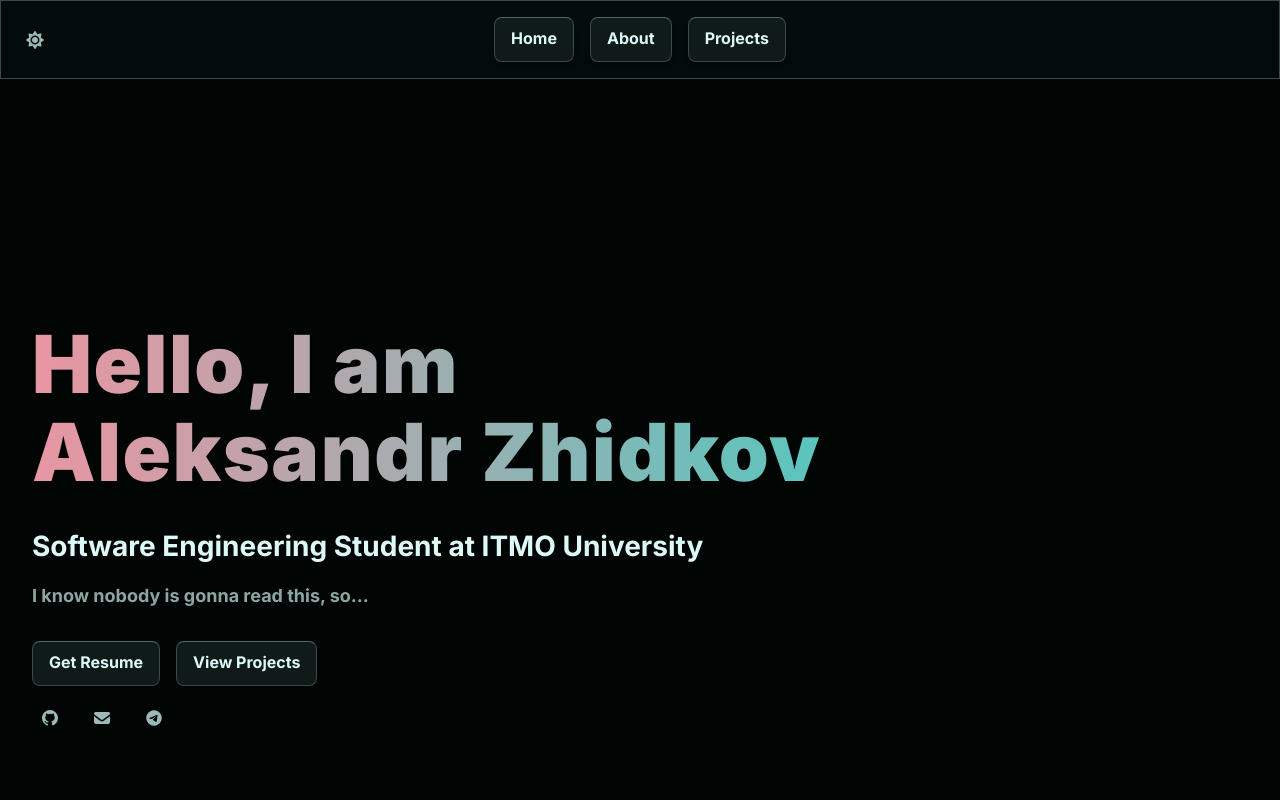
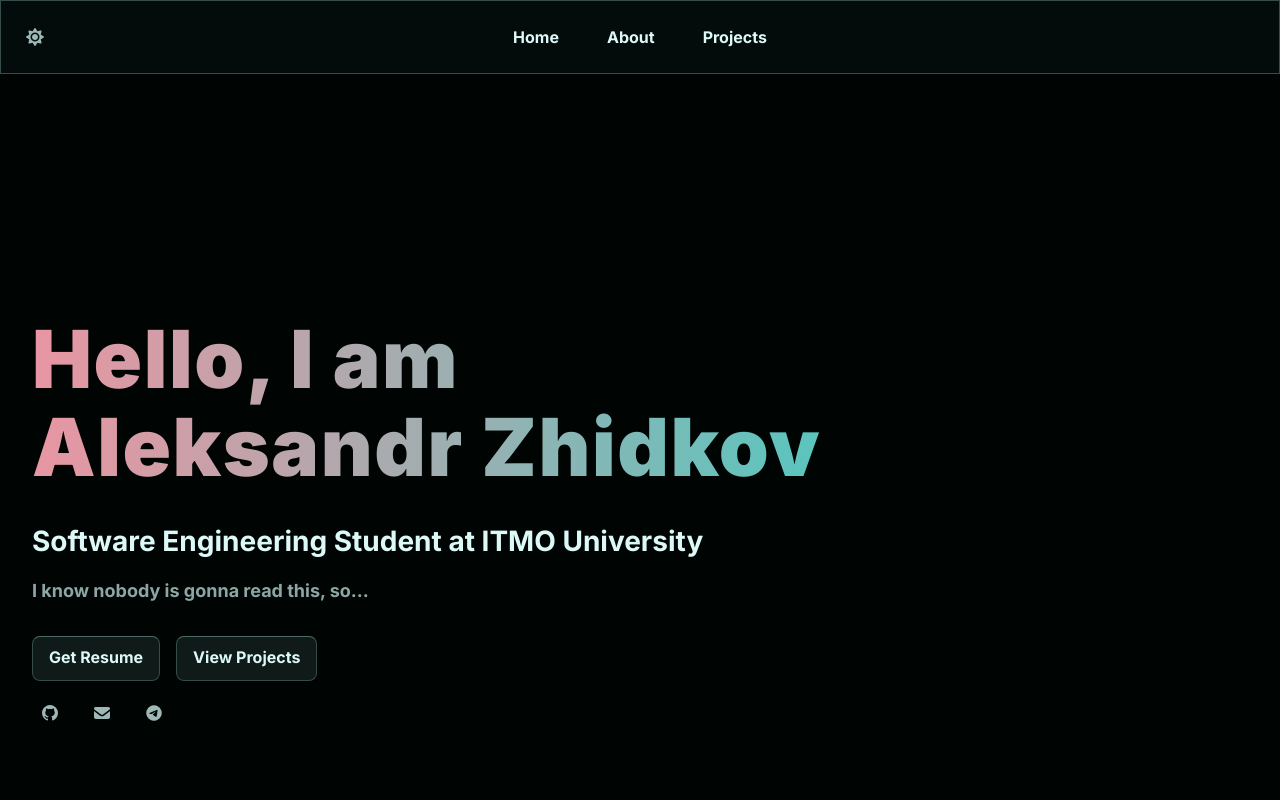
Before and after one commit to xirzo/Portfolio, a React (Vite) app: page / in a window 1280 px wide. Shown: the top 800 px of the page. Built offline with nearby package versions, Linux system fonts and the light colour scheme.

Commit message:
feat: navbar text-buttons

```diff
--- a/src/main.tsx
+++ b/src/main.tsx
@@ -5,7 +5,6 @@ import './app/global.css'
 import App from './app/App.tsx'
 
 // TODO: download link for pdf of resume
-// TODO: make navbar items look not like buttons
 
 createRoot(document.getElementById('root')!).render(
     <StrictMode>
--- a/src/shared/button/button.css
+++ b/src/shared/button/button.css
@@ -23,3 +23,23 @@
 .button:active {
     transform: translateY(0.1px) scale(0.99);
 }
+
+.button.button-text {
+    background: none;
+    border: none;
+    box-shadow: none;
+    border-radius: 0;
+    padding: 0.5rem 1rem;
+}
+
+.button.button-text:hover,
+.button.button-text:focus-visible {
+    background: none;
+    transform: none;
+    box-shadow: none;
+    color: var(--highlight);
+}
+
+.button.button-text:active {
+    transform: none;
+}
--- a/src/shared/button/button.tsx
+++ b/src/shared/button/button.tsx
@@ -3,11 +3,13 @@ import './button.css';
 
 export interface ButtonProps extends ButtonHTMLAttributes<HTMLButtonElement> {
     children: ReactNode;
+    variant?: 'default' | 'text';
 }
 
-function Button({ children, ...props }: ButtonProps) {
+function Button({ children, variant = 'default', ...props }: ButtonProps) {
     return (
-        <button className="button" {...props}>
+        <button
+            className={`button ${variant === 'text' ? 'button-text' : ''}`} {...props}>
             {children}
         </button>
     );
--- a/src/widgets/navbar/navbar.tsx
+++ b/src/widgets/navbar/navbar.tsx
@@ -24,6 +24,7 @@ function Navbar({ items }: NavbarProps) {
                         <Button
                             key={x.name}
                             onClick={x.onClick}
+                            variant='text'
                         >
                             {x.name}
                         </Button>
```
